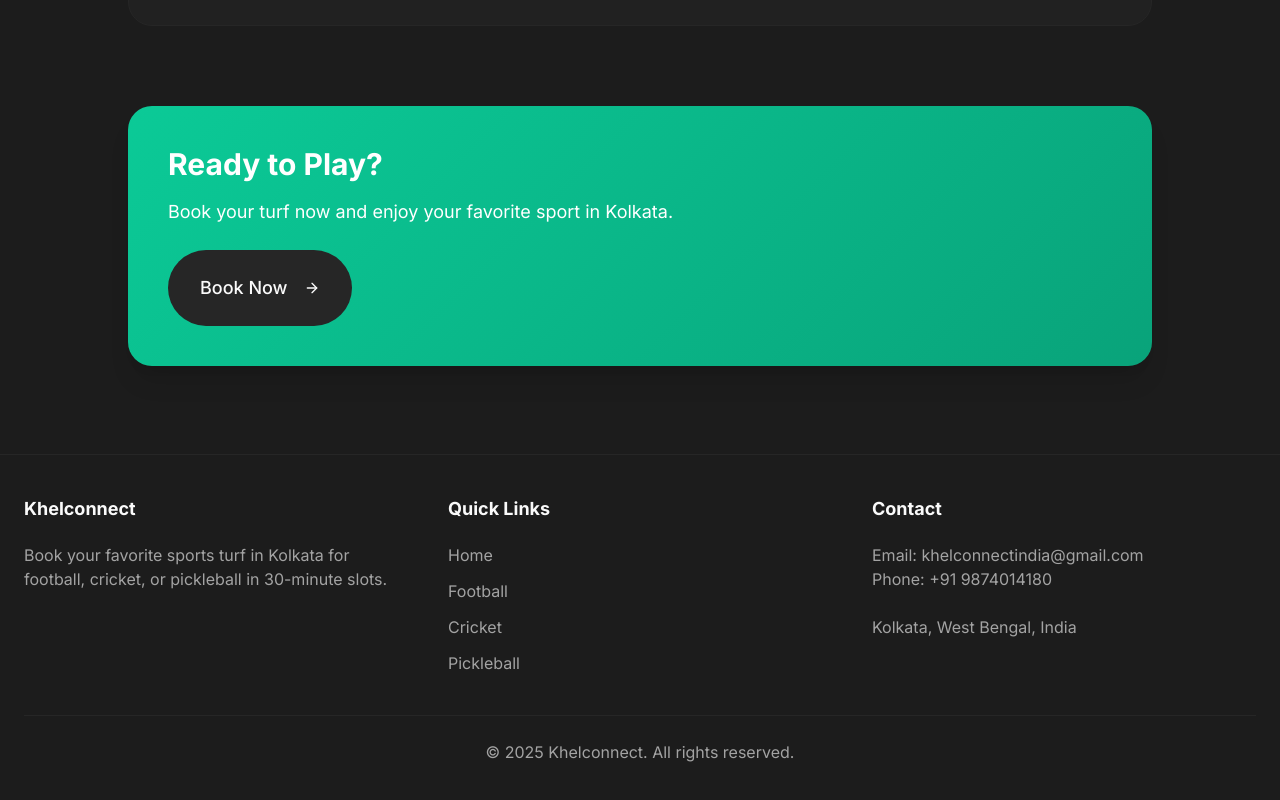
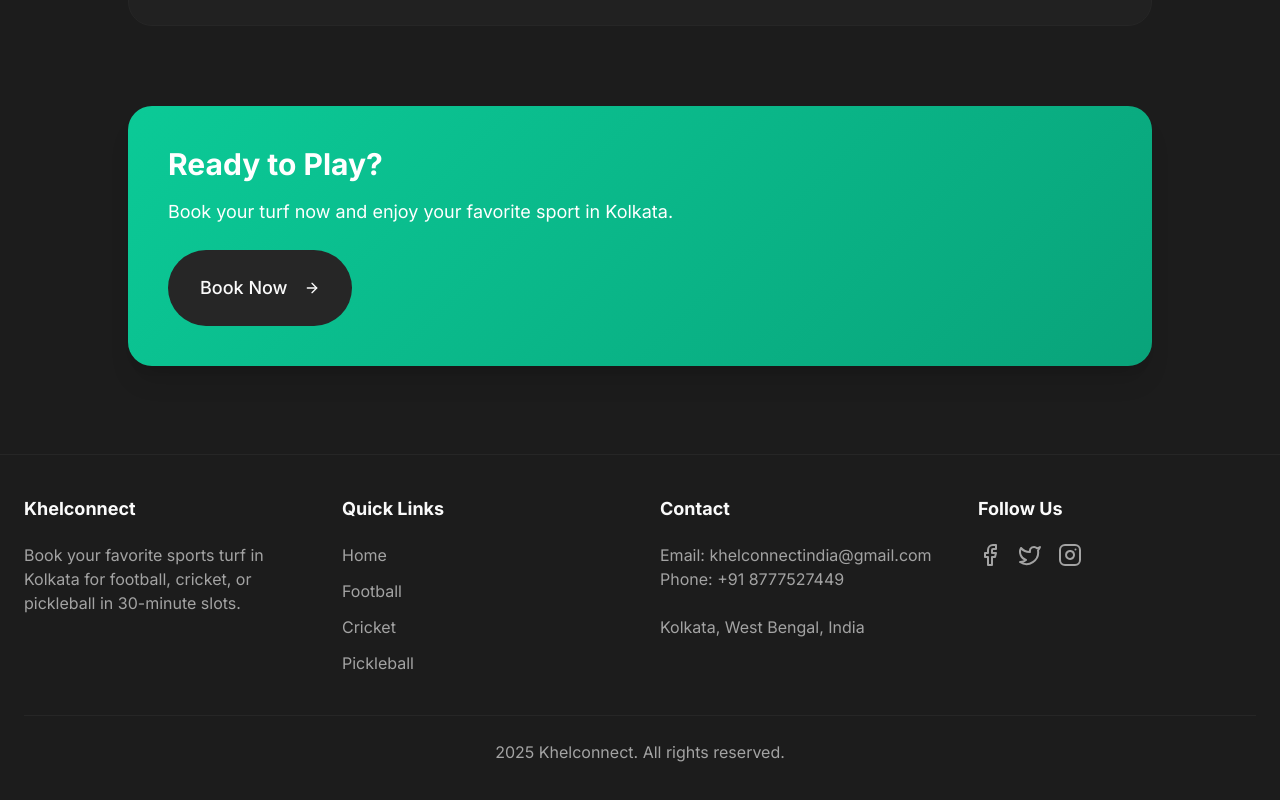
Before and after one commit to khelconnect/KhelConnect-WebApp, a Next.js app: page / in a window 1280 px wide. Shown: the part 1253-2053 px from the top of the page. Built offline with nearby package versions, Linux system fonts and the light colour scheme.

Commit message:
Footerchange

```diff
--- a/app/layout.tsx
+++ b/app/layout.tsx
@@ -11,6 +11,7 @@ import { ThemeToggle } from "@/components/theme-toggle"
 import { ThemeScript } from "./theme-script"
 import localFont from "next/font/local"
 import { MainNavbar } from "@/components/main-navbar"
+import { Facebook, Twitter, Instagram } from "lucide-react"
 
 const qualyNeue = localFont({
   src: [
@@ -52,7 +53,7 @@ export default function RootLayout({
             <div className="flex-1">{children}</div>
             <footer className="mt-auto border-t border-border py-10 bg-background">
               <div className="container mx-auto px-6">
-                <div className="grid grid-cols-1 md:grid-cols-3 gap-10">
+                <div className="grid grid-cols-1 md:grid-cols-4 gap-10">
                   <div>
                     <h3 className="font-bold mb-5 text-lg">Khelconnect</h3>
                     <p className="text-muted-foreground">
@@ -88,14 +89,43 @@ export default function RootLayout({
                     <h3 className="font-bold mb-5 text-lg">Contact</h3>
                     <address className="not-italic text-muted-foreground">
                       <p className="mt-3">Email: khelconnectindia@gmail.com</p>
-                      <p>Phone: +91 9874014180</p>
+                      <p>Phone: +91 8777527449</p>
                       <br />
                       <p>Kolkata, West Bengal, India</p>
                     </address>
                   </div>
+                  <div>
+                    <h3 className="font-bold mb-5 text-lg">Follow Us</h3>
+                    <div className="flex gap-4">
+                      <Link
+                        href="https://www.facebook.com/khelconnectkolkata/"
+                        className="text-muted-foreground hover:text-primary transition-colors"
+                        target="_blank"
+                        rel="noopener noreferrer"
+                      >
+                        <Facebook className="h-6 w-6" />
+                      </Link>
+                      <Link
+                        href="https://x.com/khelconnect_in"
+                        className="text-muted-foreground hover:text-primary transition-colors"
+                        target="_blank"
+                        rel="noopener noreferrer"
+                      >
+                        <Twitter className="h-6 w-6" />
+                      </Link>
+                      <Link
+                        href="https://www.instagram.com/khelconnect_in/"
+                        className="text-muted-foreground hover:text-primary transition-colors"
+                        target="_blank"
+                        rel="noopener noreferrer"
+                      >
+                        <Instagram className="h-6 w-6" />
+                      </Link>
+                    </div>
+                  </div>
                 </div>
                 <div className="mt-10 pt-6 border-t border-border text-center text-muted-foreground">
-                  <p>© {new Date().getFullYear()} Khelconnect. All rights reserved.</p>
+                  <p>{new Date().getFullYear()} Khelconnect. All rights reserved.</p>
                 </div>
               </div>
             </footer>
--- a/app/owner/provider-layout.tsx
+++ /dev/null
@@ -1,9 +0,0 @@
-"use client"
-
-import type React from "react"
-
-import { OwnerAuthProvider } from "@/components/owner-auth-provider"
-
-export default function OwnerProviderLayout({ children }: { children: React.ReactNode }) {
-  return <OwnerAuthProvider>{children}</OwnerAuthProvider>
-}
```
